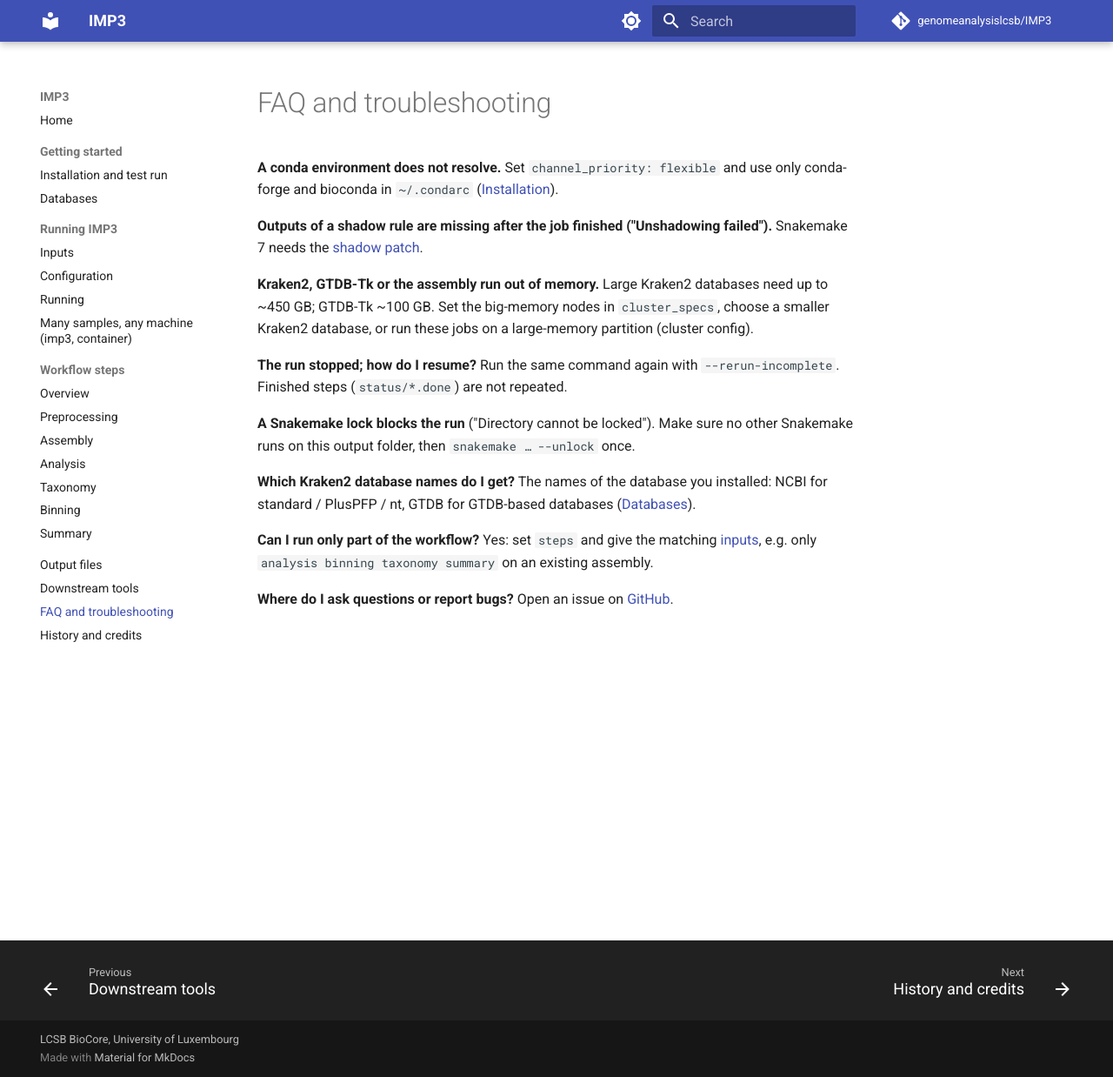
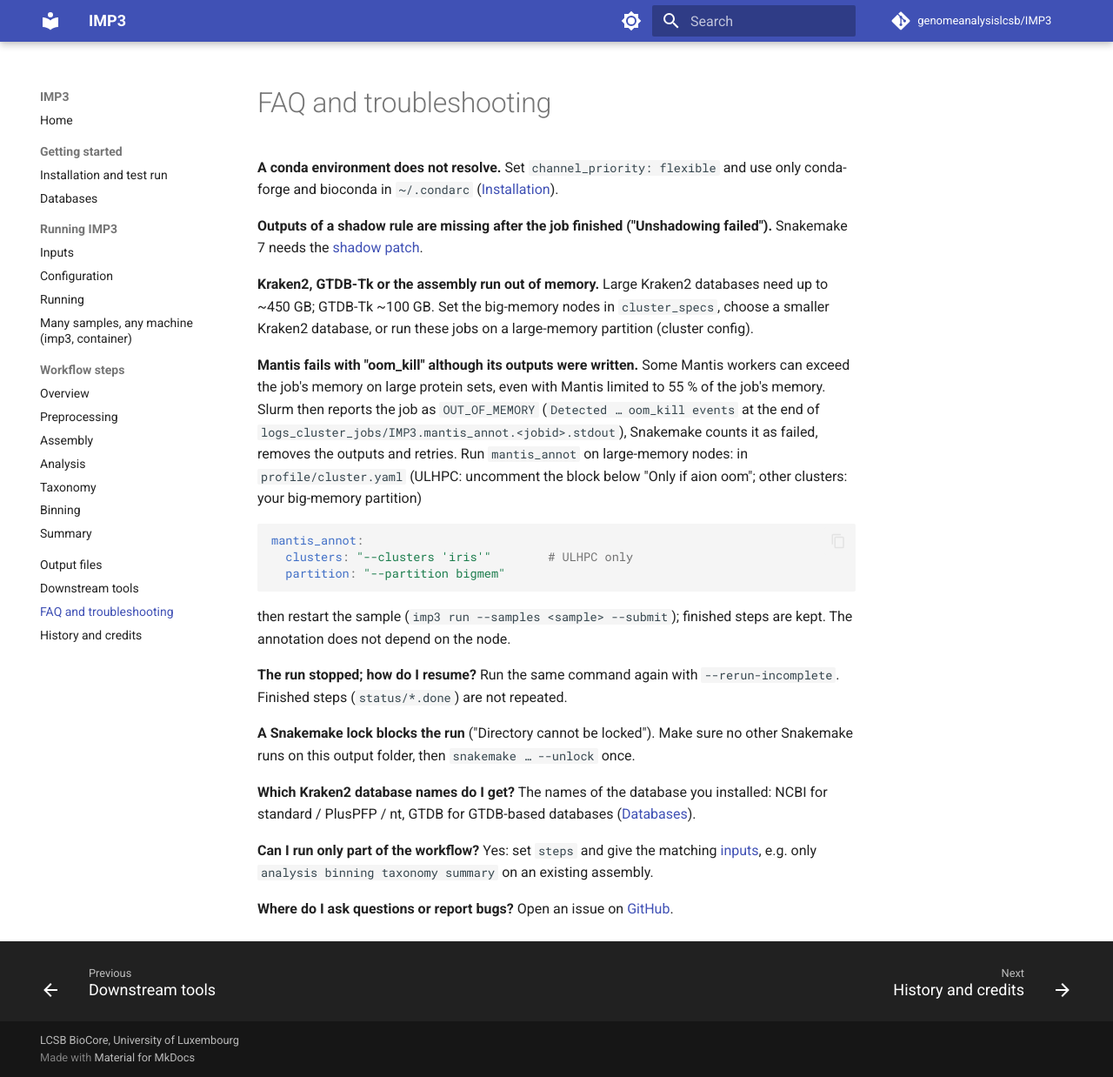
Before and after one commit to genomeanalysislcsb/IMP3, an MkDocs documentation site: the page built from docs/faq.md, in a window 1280 px wide and 1238 px high. Shown: the whole window at 87% size. Built offline with MkDocs 1.6.1 and Material for MkDocs 9.7.7, drawn with Linux system fonts in a browser that asks for light colours; comment, search, counter and statistics services are not loaded.

Commit message:
docs: Mantis out of memory (oom_kill after finishing) -> run mantis_annot on large-memory nodes
FAQ entry: how the failure looks (Slurm OUT_OF_MEMORY / 'Detected ... oom_kill events' at the end of the job's
stdout, outputs removed and the job retried), the cluster.yaml block to run mantis_annot on a big-memory
partition (ULHPC: iris bigmem, already prepared as 'Only if aion oom'), and the restart. portable.md points to it
from the --site ulhpc description.

Co-Authored-By: Claude Opus 5.5 <noreply@anthropic.com>
Claude-Session: https://claude.ai/code/session_01L5bQxNJvvvTRxDQ7VNdjru

````diff
--- a/docs/faq.md
+++ b/docs/faq.md
@@ -10,6 +10,22 @@ Snakemake 7 needs the [shadow patch](installation.md#snakemake-7-shadow-patch).
 **Kraken2, GTDB-Tk or the assembly run out of memory.**
 Large Kraken2 databases need up to ~450 GB; GTDB-Tk ~100 GB. Set the big-memory nodes in `cluster_specs`, choose a
 smaller Kraken2 database, or run these jobs on a large-memory partition (cluster config).
+
+**Mantis fails with "oom_kill" although its outputs were written.**
+Some Mantis workers can exceed the job's memory on large protein sets, even with Mantis limited to 55 % of the job's
+memory. Slurm then reports the job as `OUT_OF_MEMORY` (`Detected … oom_kill events` at the end of
+`logs_cluster_jobs/IMP3.mantis_annot.<jobid>.stdout`), Snakemake counts it as failed, removes the outputs and retries.
+Run `mantis_annot` on large-memory nodes: in `profile/cluster.yaml` (ULHPC: uncomment the block below "Only if aion
+oom"; other clusters: your big-memory partition)
+
+```yaml
+mantis_annot:
+  clusters: "--clusters 'iris'"        # ULHPC only
+  partition: "--partition bigmem"
+```
+
+then restart the sample (`imp3 run --samples <sample> --submit`); finished steps are kept. The annotation does not
+depend on the node.
 
 **The run stopped; how do I resume?**
 Run the same command again with `--rerun-incomplete`. Finished steps (`status/*.done`) are not repeated.
````
Also changed, not shown: docs/portable.md (+2 -1 lines).
